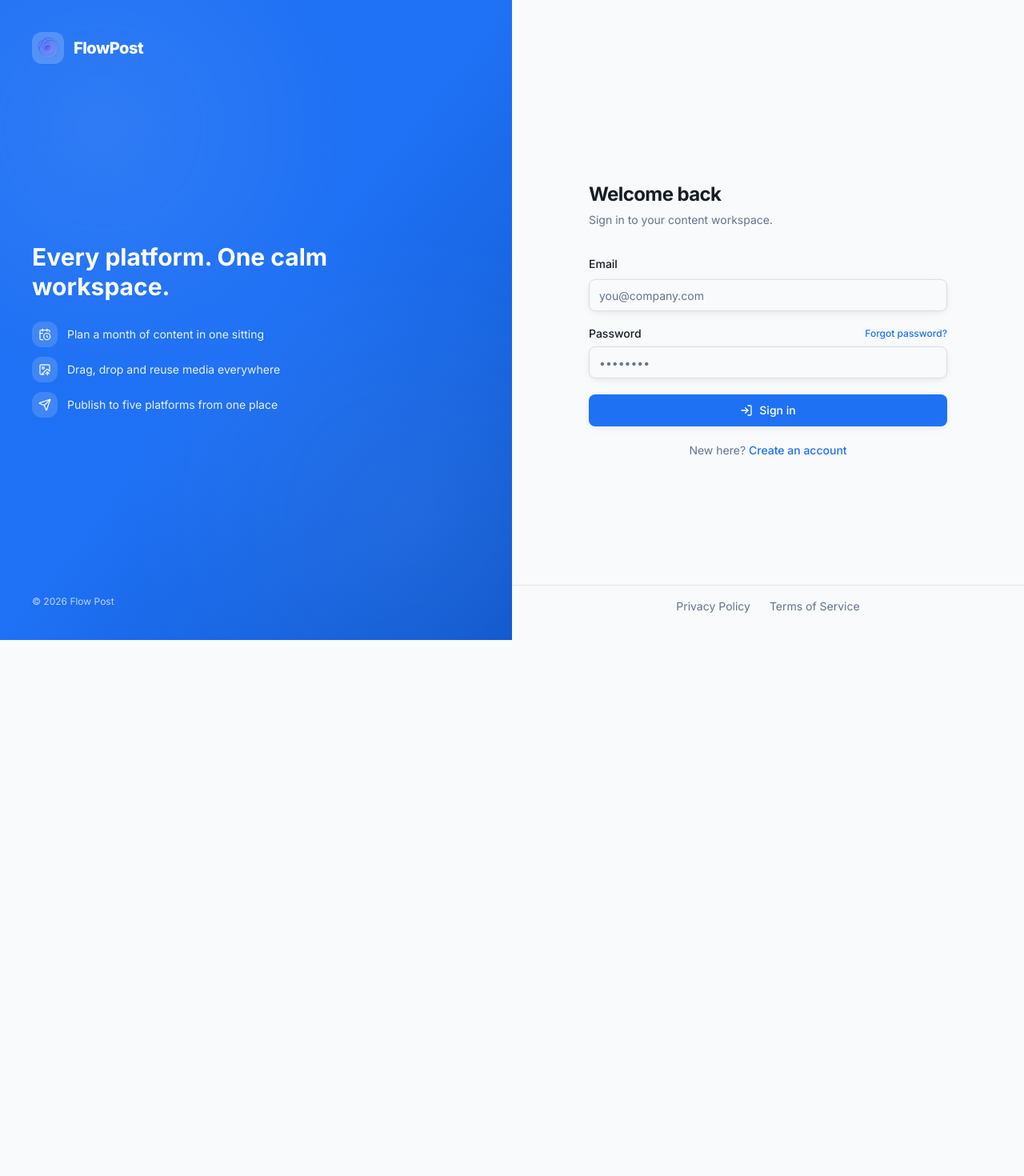
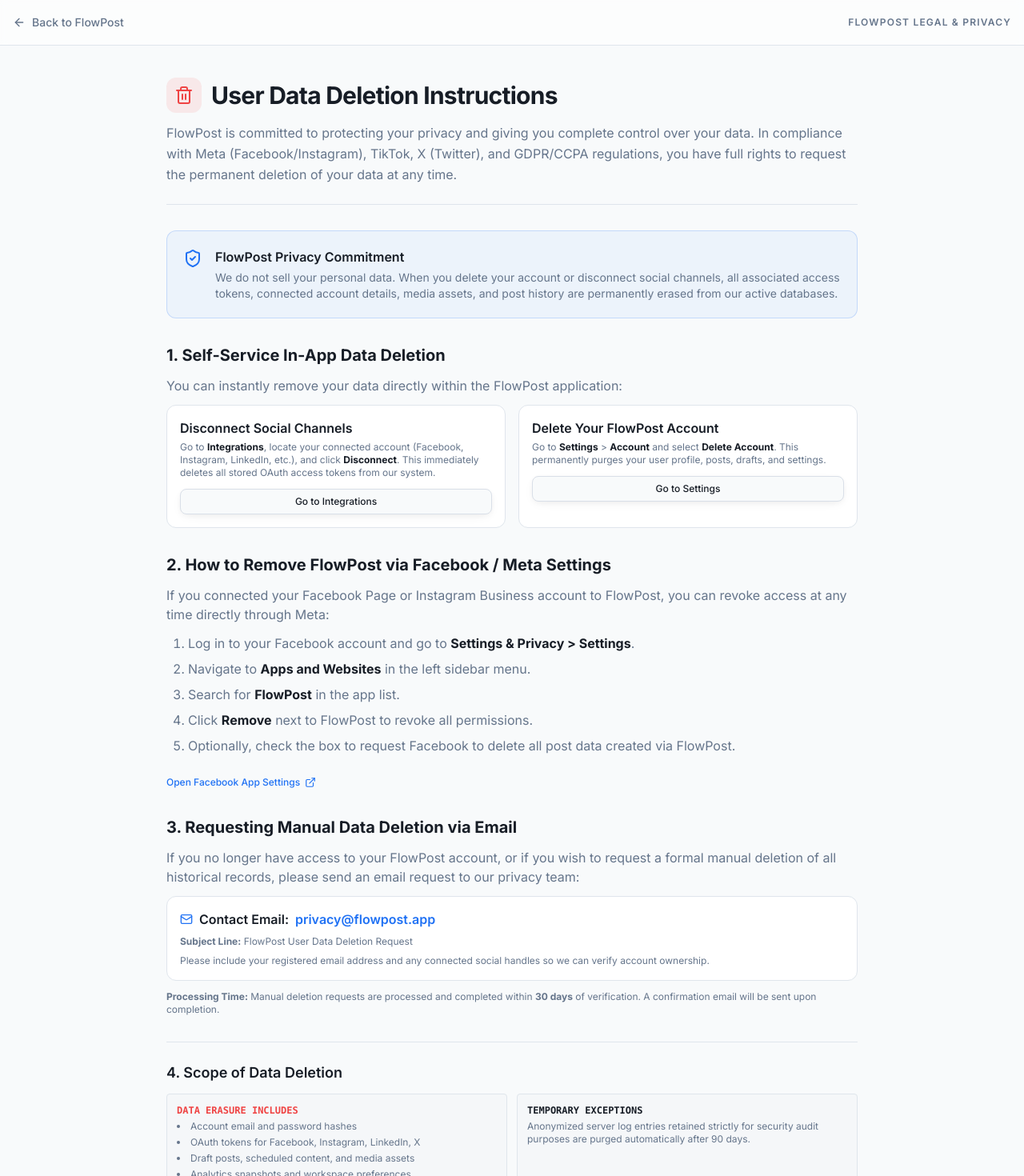
Before and after one commit to sudheer-ganta/social-media-hub, a React (Vite) app: page /data-deletion in a window 1280 px wide. Before the commit this address led to /login. Shown: the top 1470 px of the page at 80% size. Before the commit the page ends 800 px from the top, so only its background shows below. Built offline with nearby package versions, Linux system fonts and the light colour scheme; no server answers.

Commit message:
added data deleation

```diff
--- a/src/App.tsx
+++ b/src/App.tsx
@@ -16,19 +16,23 @@
 import StudioPreview from "@/pages/dev/StudioPreview";
 import Privacy from "@/pages/Privacy";
 import Terms from "@/pages/Terms";
+import DataDeletion from "@/pages/DataDeletion";
 
 export default function App() {
   return (
     <AppProviders>
       <BrowserRouter>
         <Routes>
-          {/* Public auth routes */}
+          {/* Public auth & legal routes */}
           <Route path="/login" element={<Login />} />
           <Route path="/register" element={<Register />} />
           <Route path="/forgot-password" element={<ForgotPassword />} />
           <Route path="/reset-password" element={<ResetPassword />} />
           <Route path="/privacy" element={<Privacy />} />
           <Route path="/terms" element={<Terms />} />
+          <Route path="/data-deletion" element={<DataDeletion />} />
+          <Route path="/data-deletion-instructions" element={<Navigate to="/data-deletion" replace />} />
+          <Route path="/privacy/data-deletion" element={<Navigate to="/data-deletion" replace />} />
 
           {/* Protected app routes */}
           <Route
--- a/src/components/layout/Footer.tsx
+++ b/src/components/layout/Footer.tsx
@@ -3,13 +3,16 @@
 export function Footer() {
   return (
     <footer className="py-4 border-t border-border mt-auto w-full">
-      <div className="container mx-auto px-4 flex justify-center space-x-6 text-sm text-muted-foreground">
+      <div className="container mx-auto px-4 flex flex-wrap justify-center items-center gap-x-6 gap-y-2 text-sm text-muted-foreground">
         <Link to="/privacy" className="hover:text-primary transition-colors">
           Privacy Policy
         </Link>
         <Link to="/terms" className="hover:text-primary transition-colors">
           Terms of Service
         </Link>
+        <Link to="/data-deletion" className="hover:text-primary transition-colors">
+          Data Deletion
+        </Link>
       </div>
     </footer>
   );
--- /dev/null
+++ b/src/pages/DataDeletion.tsx
@@ -0,0 +1,170 @@
+import { Footer } from "@/components/layout/Footer";
+import { Link } from "react-router-dom";
+import { Trash2, ShieldCheck, Mail, ArrowLeft, ExternalLink } from "lucide-react";
+import { Button } from "@/components/ui/button";
+
+export default function DataDeletion() {
+  return (
+    <div className="min-h-screen flex flex-col bg-background text-foreground">
+      {/* Navigation Header */}
+      <header className="border-b border-border bg-card/50 backdrop-blur-sm sticky top-0 z-10">
+        <div className="container mx-auto px-4 h-14 flex items-center justify-between">
+          <Link
+            to="/"
+            className="flex items-center gap-2 text-sm font-medium text-muted-foreground hover:text-foreground transition-colors"
+          >
+            <ArrowLeft className="h-4 w-4" />
+            Back to FlowPost
+          </Link>
+          <span className="text-xs font-semibold uppercase tracking-widest text-muted-foreground">
+            FlowPost Legal & Privacy
+          </span>
+        </div>
+      </header>
+
+      <main className="container mx-auto px-4 py-10 max-w-4xl flex-grow">
+        {/* Page Header */}
+        <div className="mb-8 border-b border-border pb-6">
+          <div className="flex items-center gap-3 mb-3">
+            <div className="p-2.5 rounded-lg bg-destructive/10 text-destructive">
+              <Trash2 className="h-6 w-6" />
+            </div>
+            <h1 className="text-3xl font-bold tracking-tight">
+              User Data Deletion Instructions
+            </h1>
+          </div>
+          <p className="text-muted-foreground text-base leading-relaxed">
+            FlowPost is committed to protecting your privacy and giving you complete control over your data.
+            In compliance with Meta (Facebook/Instagram), TikTok, X (Twitter), and GDPR/CCPA regulations,
+            you have full rights to request the permanent deletion of your data at any time.
+          </p>
+        </div>
+
+        <div className="space-y-8 text-sm md:text-base leading-relaxed">
+          {/* Summary Box */}
+          <div className="rounded-xl border border-primary/20 bg-primary/5 p-5 flex items-start gap-4">
+            <ShieldCheck className="h-6 w-6 text-primary shrink-0 mt-0.5" />
+            <div>
+              <h3 className="font-semibold text-foreground text-base">FlowPost Privacy Commitment</h3>
+              <p className="text-muted-foreground text-sm mt-1">
+                We do not sell your personal data. When you delete your account or disconnect social channels, all associated access tokens, connected account details, media assets, and post history are permanently erased from our active databases.
+              </p>
+            </div>
+          </div>
+
+          {/* Section 1: Self-Service Deletion */}
+          <section className="space-y-3">
+            <h2 className="text-xl font-bold text-foreground flex items-center gap-2">
+              1. Self-Service In-App Data Deletion
+            </h2>
+            <p className="text-muted-foreground">
+              You can instantly remove your data directly within the FlowPost application:
+            </p>
+            <div className="grid gap-4 sm:grid-cols-2 mt-3">
+              <div className="p-4 rounded-lg border border-border bg-card">
+                <h4 className="font-semibold mb-1 text-foreground">Disconnect Social Channels</h4>
+                <p className="text-xs text-muted-foreground mb-3">
+                  Go to <strong className="text-foreground">Integrations</strong>, locate your connected account (Facebook, Instagram, LinkedIn, etc.), and click <strong className="text-foreground">Disconnect</strong>. This immediately deletes all stored OAuth access tokens from our system.
+                </p>
+                <Button size="sm" variant="outline" asChild className="w-full">
+                  <Link to="/integrations">Go to Integrations</Link>
+                </Button>
+              </div>
+
+              <div className="p-4 rounded-lg border border-border bg-card">
+                <h4 className="font-semibold mb-1 text-foreground">Delete Your FlowPost Account</h4>
+                <p className="text-xs text-muted-foreground mb-3">
+                  Go to <strong className="text-foreground">Settings</strong> &gt; <strong className="text-foreground">Account</strong> and select <strong className="text-foreground">Delete Account</strong>. This permanently purges your user profile, posts, drafts, and settings.
+                </p>
+                <Button size="sm" variant="outline" asChild className="w-full">
+                  <Link to="/settings">Go to Settings</Link>
+                </Button>
+              </div>
+            </div>
+          </section>
+
+          {/* Section 2: Meta / Facebook / Instagram Revocation */}
+          <section className="space-y-3">
+            <h2 className="text-xl font-bold text-foreground">
+              2. How to Remove FlowPost via Facebook / Meta Settings
+            </h2>
+            <p className="text-muted-foreground">
+              If you connected your Facebook Page or Instagram Business account to FlowPost, you can revoke access at any time directly through Meta:
+            </p>
+            <ol className="list-decimal list-inside space-y-2 pl-2 text-muted-foreground">
+              <li>Log in to your Facebook account and go to <strong className="text-foreground">Settings & Privacy &gt; Settings</strong>.</li>
+              <li>Navigate to <strong className="text-foreground">Apps and Websites</strong> in the left sidebar menu.</li>
+              <li>Search for <strong className="text-foreground">FlowPost</strong> in the app list.</li>
+              <li>Click <strong className="text-foreground">Remove</strong> next to FlowPost to revoke all permissions.</li>
+              <li>Optionally, check the box to request Facebook to delete all post data created via FlowPost.</li>
+            </ol>
+            <div className="pt-2">
+              <a
+                href="https://www.facebook.com/settings?tab=applications"
+                target="_blank"
+                rel="noopener noreferrer"
+                className="inline-flex items-center gap-1.5 text-xs text-primary font-medium hover:underline"
+              >
+                Open Facebook App Settings <ExternalLink className="h-3.5 w-3.5" />
+              </a>
+            </div>
+          </section>
+
+          {/* Section 3: Manual Data Deletion Request */}
+          <section className="space-y-3">
+            <h2 className="text-xl font-bold text-foreground">
+              3. Requesting Manual Data Deletion via Email
+            </h2>
+            <p className="text-muted-foreground">
+              If you no longer have access to your FlowPost account, or if you wish to request a formal manual deletion of all historical records, please send an email request to our privacy team:
+            </p>
+
+            <div className="p-4 rounded-lg border border-border bg-card space-y-2">
+              <div className="flex items-center gap-2 text-foreground font-semibold">
+                <Mail className="h-4 w-4 text-primary" />
+                Contact Email: <a href="mailto:privacy@flowpost.app" className="text-primary hover:underline">privacy@flowpost.app</a>
+              </div>
+              <p className="text-xs text-muted-foreground">
+                <strong>Subject Line:</strong> FlowPost User Data Deletion Request
+              </p>
+              <p className="text-xs text-muted-foreground">
+                Please include your registered email address and any connected social handles so we can verify account ownership.
+              </p>
+            </div>
+
+            <p className="text-xs text-muted-foreground">
+              <strong>Processing Time:</strong> Manual deletion requests are processed and completed within <strong>30 days</strong> of verification. A confirmation email will be sent upon completion.
+            </p>
+          </section>
+
+          {/* Section 4: Scope of Deleted Data */}
+          <section className="space-y-3 border-t border-border pt-6">
+            <h2 className="text-lg font-semibold text-foreground">
+              4. Scope of Data Deletion
+            </h2>
+            <div className="grid gap-3 sm:grid-cols-2 text-xs">
+              <div className="p-3 rounded bg-muted/40 border border-border">
+                <h4 className="font-semibold text-destructive mb-1 font-mono">DATA ERASURE INCLUDES</h4>
+                <ul className="list-disc list-inside space-y-1 text-muted-foreground">
+                  <li>Account email and password hashes</li>
+                  <li>OAuth tokens for Facebook, Instagram, LinkedIn, X</li>
+                  <li>Draft posts, scheduled content, and media assets</li>
+                  <li>Analytics snapshots and workspace preferences</li>
+                </ul>
+              </div>
+
+              <div className="p-3 rounded bg-muted/40 border border-border">
+                <h4 className="font-semibold text-foreground mb-1 font-mono">TEMPORARY EXCEPTIONS</h4>
+                <p className="text-muted-foreground">
+                  Anonymized server log entries retained strictly for security audit purposes are purged automatically after 90 days.
+                </p>
+              </div>
+            </div>
+          </section>
+        </div>
+      </main>
+
+      <Footer />
+    </div>
+  );
+}
```
